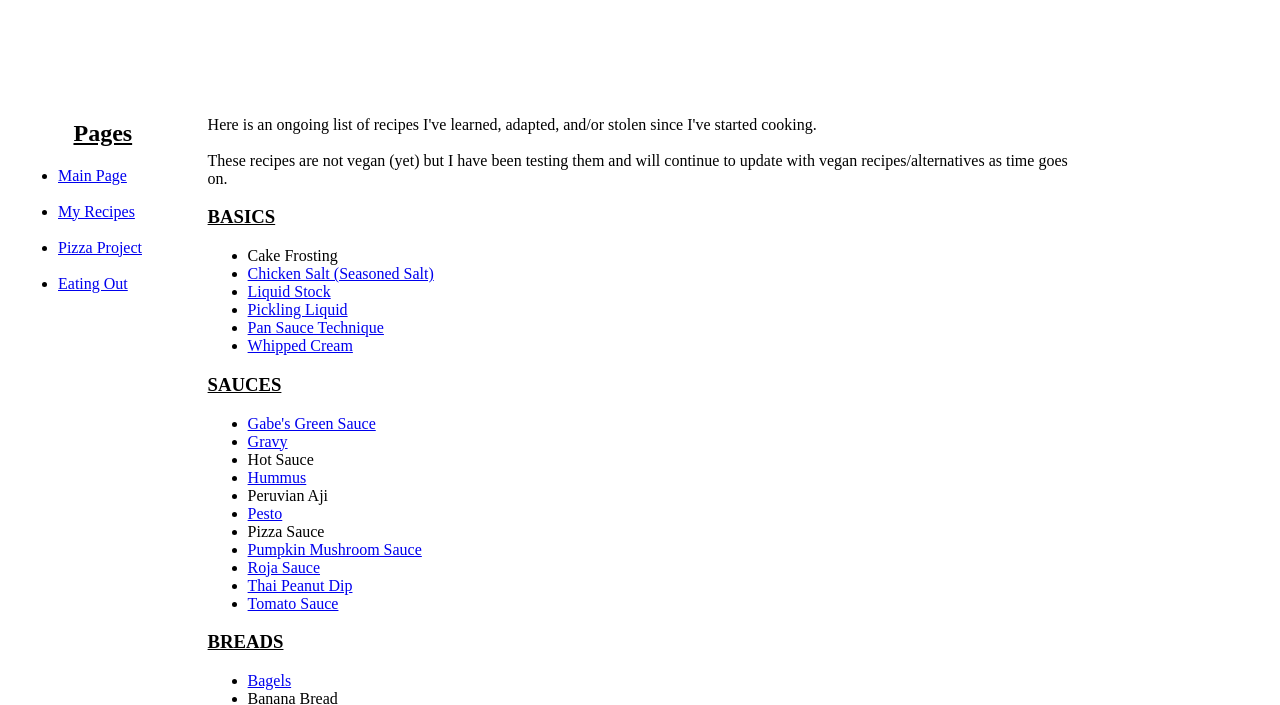
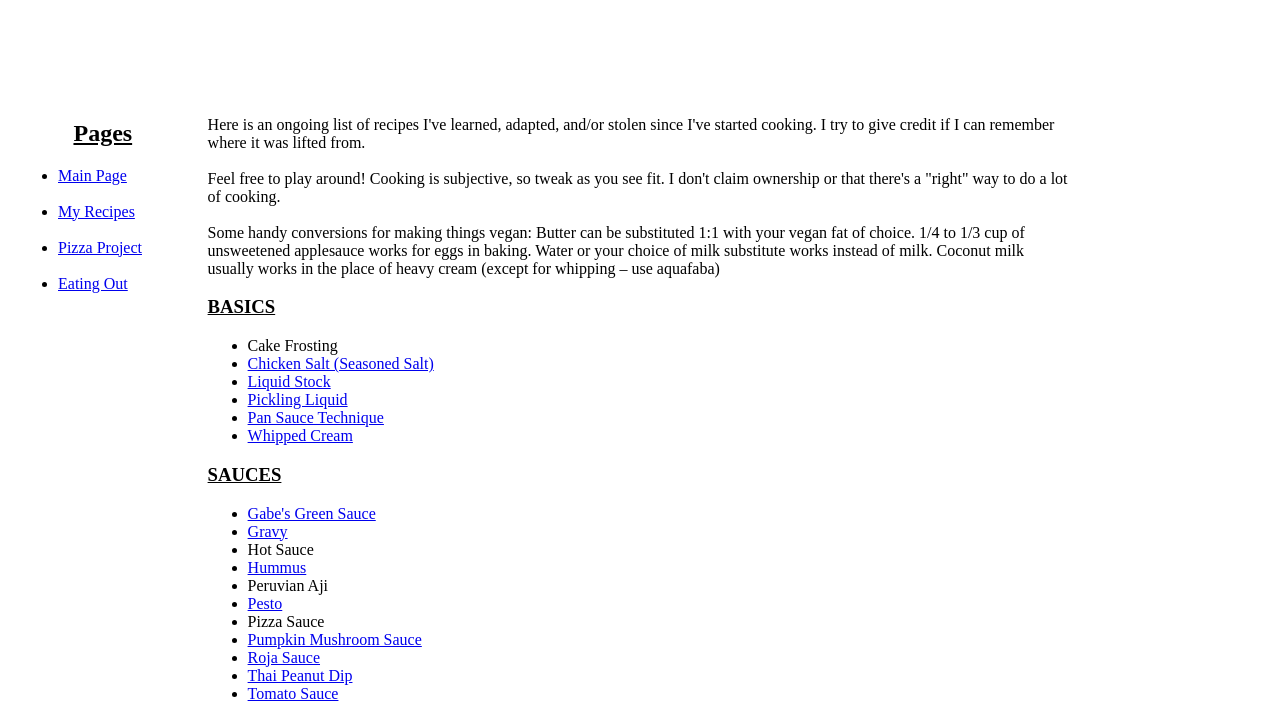
Before and after one commit to HoopsKerrigan/food, a plain HTML site: page recipes.html in a window 1280 px wide. Shown: the part 61-766 px from the top of the page. Drawn offline with Linux system fonts and the light colour scheme.

Commit message:
Update recipes.html

```diff
--- a/recipes.html
+++ b/recipes.html
@@ -62,8 +62,9 @@
 
 
   <div class="column middle" style="background-color:white;">
-	<p>Here is an ongoing list of recipes I've learned, adapted, and/or stolen since I've started cooking.
-	<br><br>These recipes are not vegan (yet) but I have been testing them and will continue to update with vegan recipes/alternatives as time goes on.</p>
+	<p>Here is an ongoing list of recipes I've learned, adapted, and/or stolen since I've started cooking. I try to give credit if I can remember where it was lifted from.
+	<br><br>Feel free to play around! Cooking is subjective, so tweak as you see fit. I don't claim ownership or that there's a "right" way to do a lot of cooking.
+	<br><br> Some handy conversions for making things vegan: Butter can be substituted 1:1 with your vegan fat of choice. 1/4 to 1/3 cup of unsweetened applesauce works for eggs in baking. Water or your choice of milk substitute works instead of milk. Coconut milk usually works in the place of heavy cream (except for whipping – use aquafaba)
 
 	<h3><u>BASICS</u></h3>
 	<ul>
```
